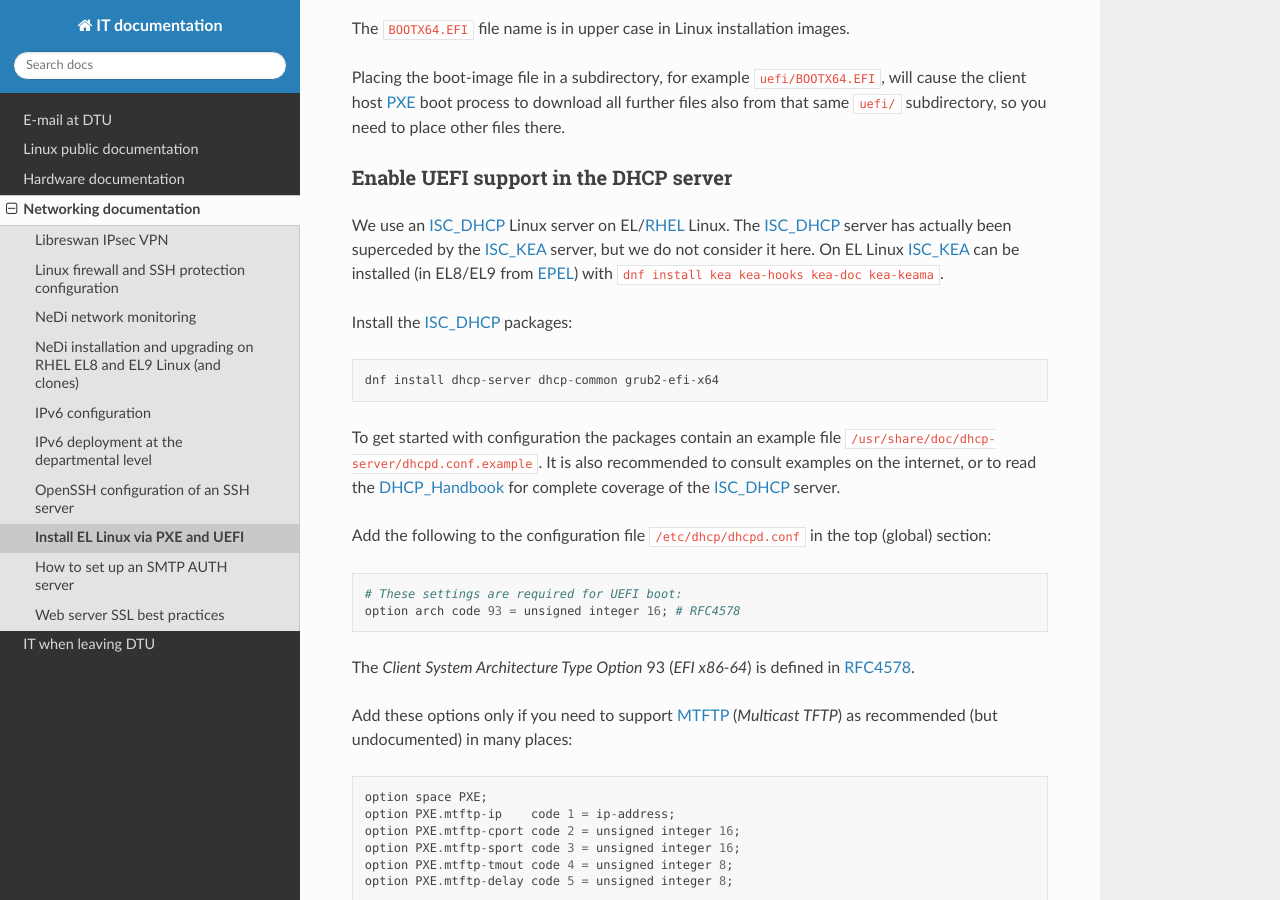
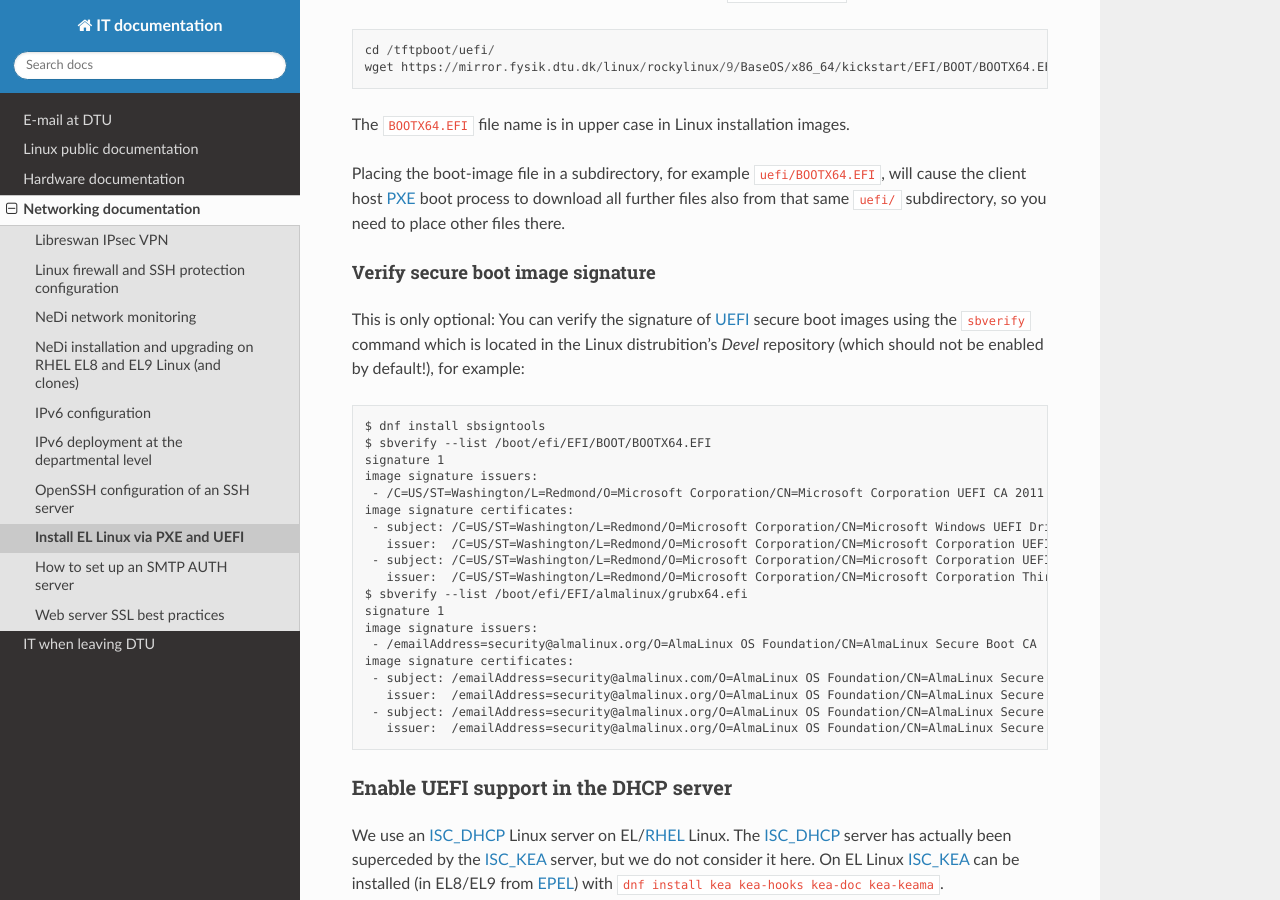
Before and after one commit to OleHolmNielsen/ITwiki, a Sphinx documentation site: the page built from docs/PXE_and_UEFI.rst, in a window 1280 px wide and 900 px high, scrolled down 2851 px. Built offline with Sphinx 7.4.7 and the Read the Docs theme 3.1.0, drawn with Linux system fonts in a browser that asks for light colours; some of the changed text lies outside the part shown.

Commit message:
Verify secure boot image signature

```diff
--- a/docs/PXE_and_UEFI.rst
+++ b/docs/PXE_and_UEFI.rst
@@ -46,8 +46,12 @@
 and it is located at the standard path ``/efi/boot/`` on a bootable drive.
 Other CPU architectures are listed in the UEFI_specification_ section 3.5.
 
-The PXE_ bootloader_ image ``/tftpboot/uefi/BOOTX64.EFI`` (see below) executing in the computer's UEFI_ capable NIC_ adapter
-will search for GRUB2_ configuration files in order using the following rules,
+The Linux boot process is explained in detail in
+`Guide to the Boot Process of a Linux System <https://www.baeldung.com/linux/boot-process>`_
+and `Differences between grubx64 and shimx64 <https://www.baeldung.com/linux/grubx64-vs-shimx64>`_.
+
+The PXE_ bootloader_ image ``BOOTX64.EFI`` (see below) executes in the computer's UEFI_ capable NIC_ adapter.
+It will search for GRUB2_ configuration files in order using the following rules,
 where the appended value corresponds to a value on the client machine::
 
   (FWPATH)/grub.cfg-(UUID OF NIC)
@@ -124,6 +128,35 @@
 Placing the boot-image file in a subdirectory, for example ``uefi/BOOTX64.EFI``,
 will cause the client host PXE_ boot process to download all further files also from that same ``uefi/`` subdirectory,
 so you need to place other files there.
+
+Verify secure boot image signature
+...................................
+
+This is only optional:
+You can verify the signature of UEFI_ secure boot images using the ``sbverify`` command
+which is located in the Linux distrubition's *Devel* repository
+(which should not be enabled by default!),
+for example::
+
+  $ dnf install sbsigntools
+  $ sbverify --list /boot/efi/EFI/BOOT/BOOTX64.EFI
+  signature 1
+  image signature issuers:
+   - /C=US/ST=Washington/L=Redmond/O=Microsoft Corporation/CN=Microsoft Corporation UEFI CA 2011
+  image signature certificates:
+   - subject: /C=US/ST=Washington/L=Redmond/O=Microsoft Corporation/CN=Microsoft Windows UEFI Driver Publisher
+     issuer:  /C=US/ST=Washington/L=Redmond/O=Microsoft Corporation/CN=Microsoft Corporation UEFI CA 2011
+   - subject: /C=US/ST=Washington/L=Redmond/O=Microsoft Corporation/CN=Microsoft Corporation UEFI CA 2011
+     issuer:  /C=US/ST=Washington/L=Redmond/O=Microsoft Corporation/CN=Microsoft Corporation Third Party Marketplace Root
+  $ sbverify --list /boot/efi/EFI/almalinux/grubx64.efi
+  signature 1
+  image signature issuers:
+   - /emailAddress=security@almalinux.org/O=AlmaLinux OS Foundation/CN=AlmaLinux Secure Boot CA
+  image signature certificates:
+   - subject: /emailAddress=security@almalinux.com/O=AlmaLinux OS Foundation/CN=AlmaLinux Secure Boot Signing
+     issuer:  /emailAddress=security@almalinux.org/O=AlmaLinux OS Foundation/CN=AlmaLinux Secure Boot CA
+   - subject: /emailAddress=security@almalinux.org/O=AlmaLinux OS Foundation/CN=AlmaLinux Secure Boot CA
+     issuer:  /emailAddress=security@almalinux.org/O=AlmaLinux OS Foundation/CN=AlmaLinux Secure Boot CA
 
 Enable UEFI support in the DHCP server
 --------------------------------------
```
